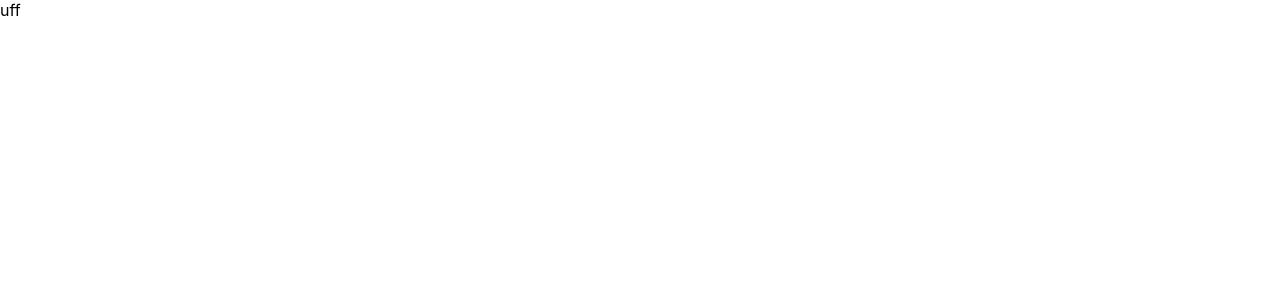
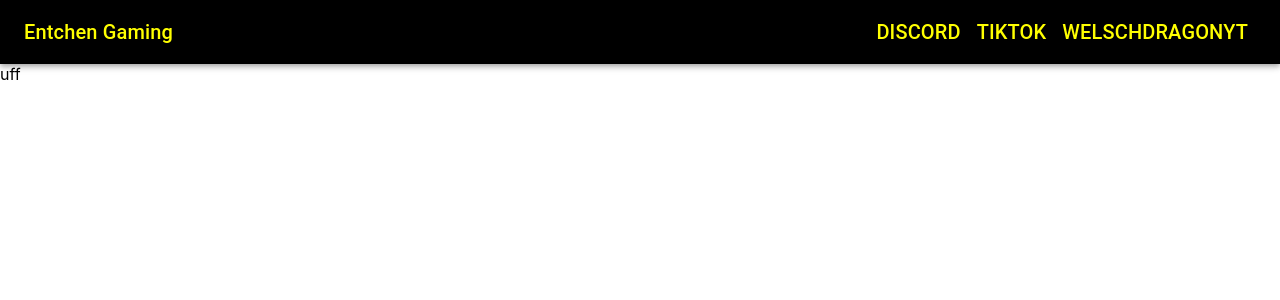
Before and after one commit to PascalMika02/EntchenGamingSite, a React (Create React App) app in the folder website/: page / in a window 1280 px wide. Shown: the top 300 px of the page. Built offline with nearby package versions, Linux system fonts and the light colour scheme.

Commit message:
Navbar nun schwarz

```diff
--- a/website/package.json
+++ b/website/package.json
@@ -3,6 +3,9 @@
   "version": "0.1.0",
   "private": true,
   "dependencies": {
+    "@emotion/react": "^11.11.0",
+    "@emotion/styled": "^11.11.0",
+    "@mui/material": "^5.13.1",
     "@testing-library/jest-dom": "^5.16.5",
     "@testing-library/react": "^13.4.0",
     "@testing-library/user-event": "^13.5.0",
--- a/website/src/App.tsx
+++ b/website/src/App.tsx
@@ -1,18 +1,22 @@
 import React from 'react';
-import logo from './logo.svg';
 import './App.css';
 import {Route, Routes} from "react-router-dom";
 import Navbar from "./components/Navbar";
 import {Main} from "./pages/Main";
 
+
 function App() {
   return (
+    <>
 
-      <Routes>
+        <Navbar></Navbar>
+        <Routes>
 
-        <Route path={"/"} element={<Main/>}/>
+            <Route path={"/"} element={<Main/>}/>
 
-    </Routes>
+        </Routes>
+</>
+
   );
 }
 
--- a/website/src/components/Navbar.tsx
+++ b/website/src/components/Navbar.tsx
@@ -1,8 +1,30 @@
 import React from 'react'
+import { AppBar, Toolbar, Typography, Button } from '@mui/material';
 
 function Navbar() {
   return (
-    <div>Navbar</div>
+      <AppBar position="static" sx={{ backgroundColor: '#000000' }}>
+        <Toolbar>
+          <Typography variant="h6" style={{ flexGrow: 1, color: '#FFFF01' }}>
+            Entchen Gaming
+          </Typography>
+          <Button color="inherit" href="https://discord.gg/6BX9y22Cqj" target="_blank" rel="noopener noreferrer">
+            <Typography variant="h6" style={{ flexGrow: 1, color: '#FFFF01' }}>
+              Discord
+            </Typography>
+          </Button>
+          <Button color="inherit" href="https://www.tiktok.com/@entchen.gaming" target="_blank" rel="noopener noreferrer">
+            <Typography variant="h6" style={{ flexGrow: 1, color: '#FFFF01' }}>
+              TikTok
+            </Typography>
+          </Button>
+          <Button color="inherit" href="https://www.youtube.com/channel/UC_BF03TG53LJPPn620P6jxA" target="_blank" rel="noopener noreferrer">
+            <Typography variant="h6" style={{ flexGrow: 1, color: '#FFFF01' }}>
+              WelschDragonYT
+            </Typography>
+          </Button>
+        </Toolbar>
+      </AppBar>
   )
 }
 
```
Also changed, not shown: 1 other file (tests, documents, lock files or other folders).
